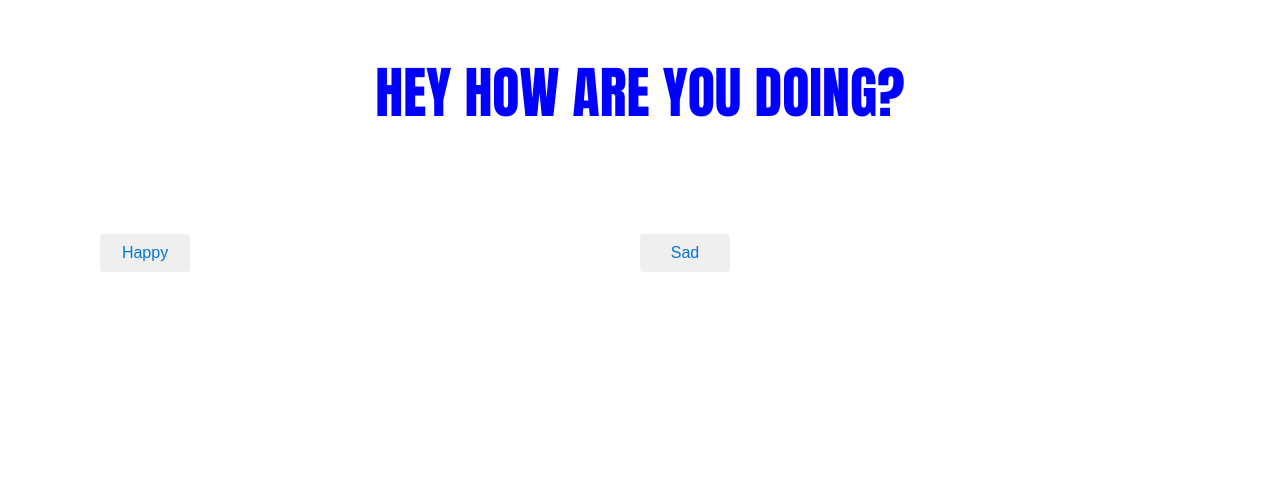
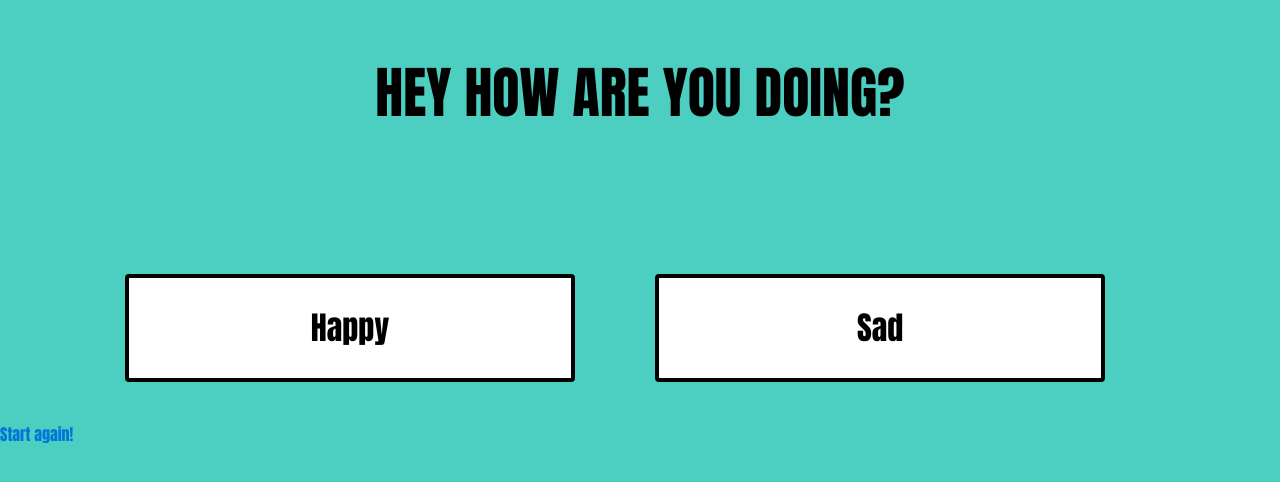
Before and after one commit to harakeke-2018/Emotion, a Node server app: page / in a window 1280 px wide. Shown: the top 482 px of the page. Run offline with Node 20, Linux system fonts and the light colour scheme; some libraries are stand-ins or nearby versions.

Commit message:
app working

```diff
--- a/data.js
+++ b/data.js
@@ -2,8 +2,8 @@
 // const level2sad = [{id: 'gutted'}, {id: 'mellow'}, {id: 'bummer'}, {id: 'stink'}]
 
 const levelTwo = {
-  happy: [{id: 'stoked'}, {id: 'frothed'}, {id: 'joyful'}, {id: 'peaceful'}],
-  sad: [{id: 'gutted'}, {id: 'mellow'}, {id: 'bummer'}, {id: 'stink'}]
+  happy: [{id: 'stoked'}, {id: 'frothing'}, {id: 'joyful'}, {id: 'peaceful'}],
+  sad: [{id: 'gutted'}, {id: 'mellow'}, {id: 'bummed'}, {id: 'stink'}]
 }
 
 module.exports = levelTwo
--- a/public/css/main.css
+++ b/public/css/main.css
@@ -1,10 +1,64 @@
 header {
-  color: blue;
+  color: black;
   }
 
   body {
     font-family: 'Anton', sans-serif;
+    animation: colorchange 40s infinite; /* animation-name followed by duration in seconds*/
+         /* you could also use milliseconds (ms) or something like 2.5s */
+    -webkit-animation: colorchange 40s infinite; /* Chrome and Safari */
+    }
+
+    @keyframes colorchange
+    {
+      0%   {background: rgb(238, 136, 53);}
+      25%  {background: rgb(62, 212, 205);}
+      50%  {background: rgb(235, 141, 214);}
+      75%  {background: rgb(131, 241, 131);}
+      100% {background: rgb(248, 240, 129);}
+    }
+
+    @-webkit-keyframes colorchange /* Safari and Chrome - necessary duplicate */
+    {
+      0%   {background: rgb(238, 136, 53);}
+      25%  {background: rgb(62, 212, 205);}
+      50%  {background: rgb(235, 141, 214);}
+      75%  {background: rgb(131, 241, 131);}
+      100% {background: rgb(248, 240, 129);}
+    }
+
+  div.text {
+    text-align: center;
+    font-size: 2em;
+    padding: 60px;
   }
+
+
+  a.buttonhappy{
+    background-color:white;
+    border: solid black 4px;
+    color: black;
+    margin: 40px;
+    padding: 30px;
+    display: flex;
+    justify-content: center;
+    position: relative;
+    font-size: 2em;
+
+
+  }
+
+  a.buttonsad{
+    background-color: white;
+    border: solid black 4px;
+    color: black;
+    margin: 40px;
+    padding: 30px;
+    display: flex;
+    justify-content: center;
+    position: relative;
+    font-size: 2em;
+    }
 
   header {
     display: block;
@@ -34,15 +88,15 @@
     align-items: center;
   }
 
-  .levelOneHappy {
+  /* .levelOneHappy {
    /* flex: space-evenly; */
    /* align-items: flex-end;
    text-align: center;
    font-size: 50px;
    justify-content: space-between; */
-   flex: 1;
-   justify-content: center;
-  }
+/*
+
+  }  */
 
   .levelOneSad {
    /* flex: space-evenly; */
--- a/views/bummed.hbs
+++ b/views/bummed.hbs
@@ -0,0 +1,3 @@
+<div class="row text">
+  Bugger! Time to take some time off and walk away to focus and refresh.
+</div>
--- a/views/frothing.hbs
+++ b/views/frothing.hbs
@@ -0,0 +1,3 @@
+<div class="row text">
+  That's awesome! Keep smiling and enjoy the ride!
+</div>
--- a/views/gutted.hbs
+++ b/views/gutted.hbs
@@ -0,0 +1,3 @@
+<div class="row text">
+  Had a bad day? That's ok, surround yourself with loved ones and focus on your breath.
+</div>
--- a/views/home.hbs
+++ b/views/home.hbs
@@ -1,24 +1,8 @@
-<body>
+ <div class="container">
+          <div class="row col-md-12">
 
-  <div class="container">
-    <div class="content">
-      {{> header}}
+            <a href="/happy" class="btn btn-default buttonhappy col-md-5" role="button">Happy</a>
+            <a href="/sad" class="btn btn-default buttonsad col-md-5" role="button">Sad</a>
 
-      <div class= "col-md-12 firstPrompts">
-        <div class="selection-one">
-          <button class="btn btn-default col-md-2 levelOneHappy">
-            <a href="/happy" class="">Happy</a>
-          </button>
-        </div>
-        <div class="selection-two">
-          <button class="btn btn-default col-md-2 levelOneSad">
-            <a href="/sad">Sad</a>
-          </button>
-        </div>
-        </div>
-
+          </div>
     </div>
-  </div>
-
-
-</body>
--- a/views/joyful.hbs
+++ b/views/joyful.hbs
@@ -0,0 +1,3 @@
+<div class="row text">
+  Keep playing - life is all about having fun!
+</div>
--- a/views/layouts/main.hbs
+++ b/views/layouts/main.hbs
@@ -12,10 +12,14 @@
   crossorigin="anonymous"></script>
 
   <link href="https://maxcdn.bootstrapcdn.com/bootstrap/4.0.0-beta.3/css/bootstrap.min.css" rel="stylesheet" integrity="sha384-Zug+QiDoJOrZ5t4lssLdxGhVrurbmBWopoEl+M6BdEfwnCJZtKxi1KgxUyJq13dy" crossorigin="anonymous">
-  <link rel="stylesheet" href="./css/main.css">
+  <link rel="stylesheet" href="/css/main.css">
   <link href="https://fonts.googleapis.com/css?family=Anton" rel="stylesheet">
 
   <title>Emotions App</title>
 </head>
+<body>
+{{> header}}
 {{{body}}}
+{{> footer}}
+</body>
 </html>
--- a/views/mellow.hbs
+++ b/views/mellow.hbs
@@ -0,0 +1,3 @@
+<div class="row text">
+  We all have those days. Take it easy, choose your favourite activity to relax.
+</div>
--- /dev/null
+++ b/views/partials/footer.hbs
@@ -0,0 +1,3 @@
+<footer>
+  <a href='/'>Start again!</a>
+</footer>
--- a/views/peaceful.hbs
+++ b/views/peaceful.hbs
@@ -0,0 +1,3 @@
+<div class="row text">
+  Your calmness is sure to spread to others. Remember to keep breathing.
+</div>
--- a/views/stink.hbs
+++ b/views/stink.hbs
@@ -1 +1,3 @@
-ttt
+<div class="row text">
+  Keep calm and carry on. You can do it if you are calm and collected.
+</div>
```
Also changed, not shown: views/happy.hbs (+3 -7 lines), views/sad.hbs (+2 -7 lines), views/stoked.hbs (+5 -2 lines).
